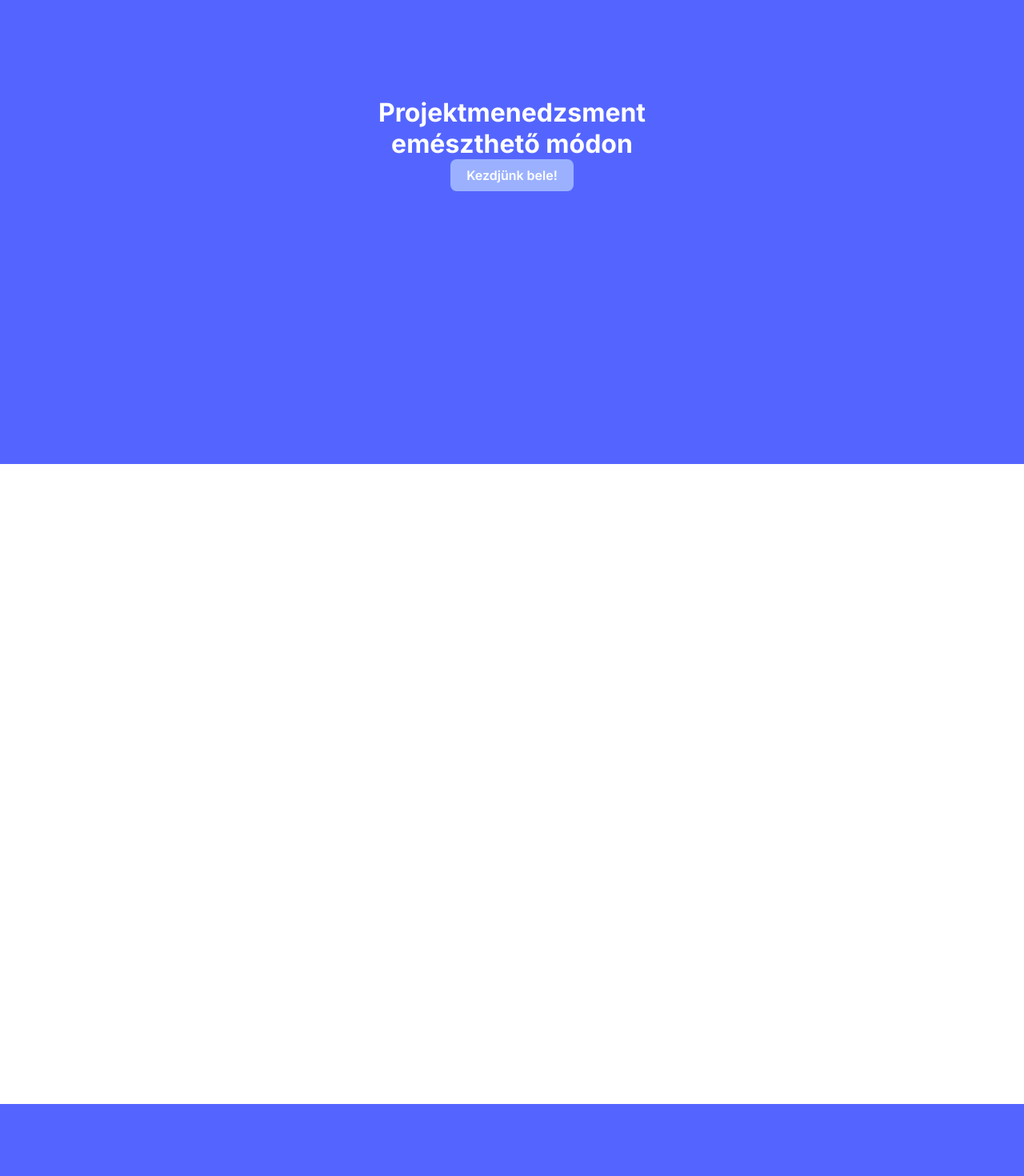
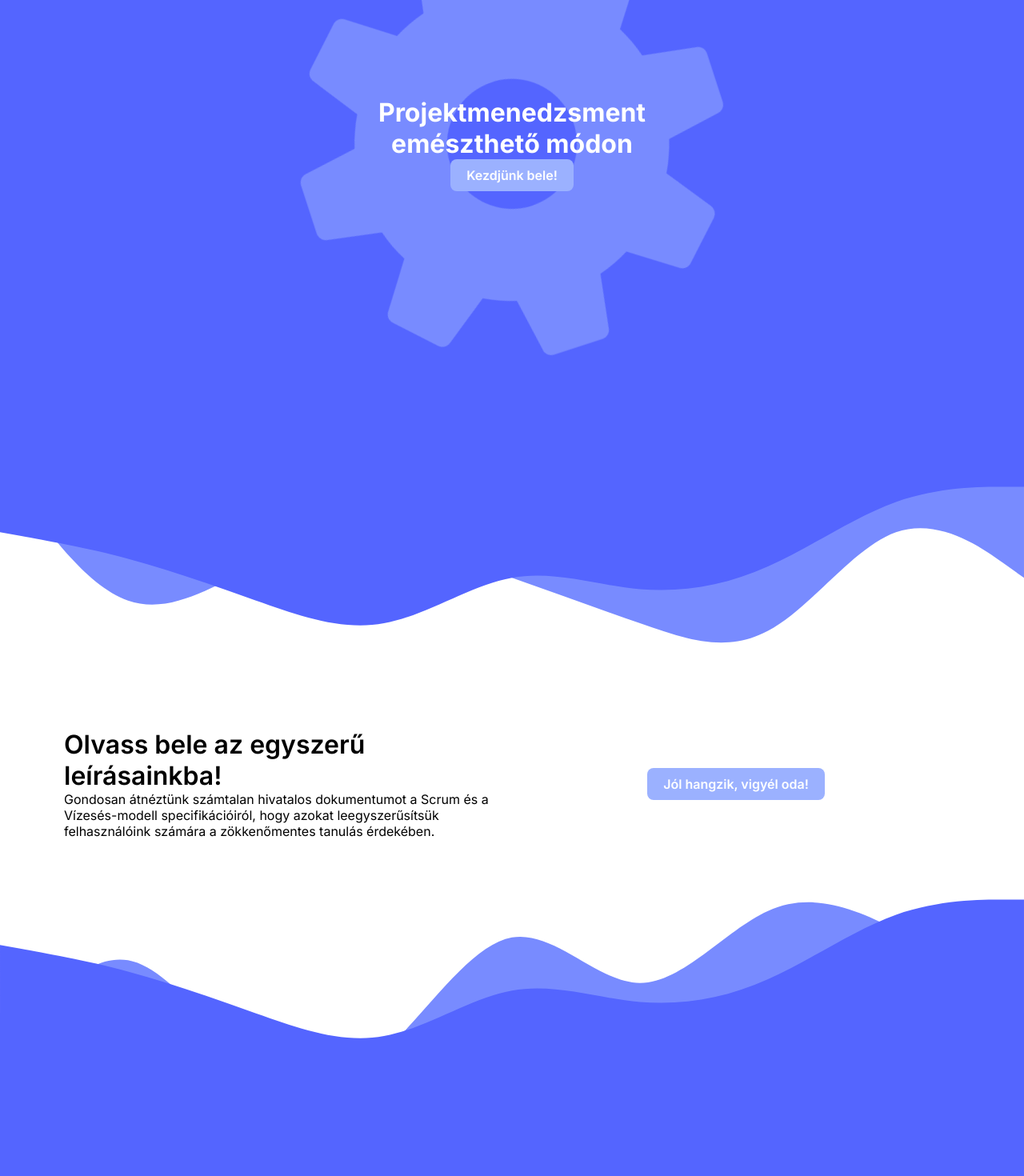
Before and after one commit to WR0NGTH3HU4/SprintStream, a SvelteKit app in the folder app/: page / in a window 1280 px wide. Shown: the part 220-1690 px from the top of the page at 80% size. Built offline with nearby package versions, Linux system fonts and the light colour scheme.

Commit message:
csinaltam valamit de fele idopocsekolas

```diff
--- /dev/null
+++ b/app/src/components/NagyonMenoTransition.svelte
@@ -0,0 +1,15 @@
+{#if ready}
+    <div transition:fly="{{ y: 50, duration: 1000 }}" class={clazz}>
+        <slot></slot>
+    </div>
+{/if}
+
+<script lang="ts">
+    import { fly } from 'svelte/transition';
+    import { onMount } from 'svelte';
+
+    let clazz;
+    export {clazz as class};
+    let ready = false;
+    onMount(() => { ready = true; });
+</script>
--- a/app/src/routes/+layout.svelte
+++ b/app/src/routes/+layout.svelte
@@ -10,7 +10,7 @@
         margin: 0;
     }
 
-    :global(html, body) {
+    :global(body) {
         width: 100vw;
         min-height: 100vh;
         box-sizing: border-box;
--- a/app/src/routes/+page.svelte
+++ b/app/src/routes/+page.svelte
@@ -1,15 +1,31 @@
 <main>
     <section>
+        <div class="back">
+            <img src="gear.svg" alt="">
+        </div>
         <div class="front">
             <span class="title">Projektmenedzsment emészthető módon</span>
             <a href="#leirasok" class="button">Kezdjünk bele!</a>
         </div>
-        <div class="back">
-
-        </div>
     </section>
     <section id="leirasok">
-        <div></div>
+        <svg xmlns="http://www.w3.org/2000/svg" viewBox="0 0 1440 320">
+            <path fill="#788BFF" fill-opacity="1" d="M0,0L30,42.7C60,85,120,171,180,192C240,213,300,171,360,144C420,117,480,107,540,112C600,117,660,139,720,160C780,181,840,203,900,224C960,245,1020,267,1080,234.7C1140,203,1200,117,1260,96C1320,75,1380,117,1410,138.7L1440,160L1440,0L1410,0C1380,0,1320,0,1260,0C1200,0,1140,0,1080,0C1020,0,960,0,900,0C840,0,780,0,720,0C660,0,600,0,540,0C480,0,420,0,360,0C300,0,240,0,180,0C120,0,60,0,30,0L0,0Z"></path>
+            <path fill="#5465FF" fill-opacity="1" d="M0,96L30,101.3C60,107,120,117,180,133.3C240,149,300,171,360,192C420,213,480,235,540,224C600,213,660,171,720,160C780,149,840,171,900,176C960,181,1020,171,1080,144C1140,117,1200,75,1260,53.3C1320,32,1380,32,1410,32L1440,32L1440,0L1410,0C1380,0,1320,0,1260,0C1200,0,1140,0,1080,0C1020,0,960,0,900,0C840,0,780,0,720,0C660,0,600,0,540,0C480,0,420,0,360,0C300,0,240,0,180,0C120,0,60,0,30,0L0,0Z"></path>
+        </svg>
+        <div>
+            <div>
+                <span>Olvass bele az egyszerű leírásainkba!</span>
+                <span>Gondosan átnéztünk számtalan hivatalos dokumentumot a Scrum és a Vízesés-modell specifikációiról, hogy azokat leegyszerűsítsük felhasználóink számára a zökkenőmentes tanulás érdekében.</span>
+            </div>
+            <div>
+                <a href="" class="button">Jól hangzik, vigyél oda!</a>
+            </div>
+        </div>
+        <svg xmlns="http://www.w3.org/2000/svg" viewBox="0 0 1440 320">
+            <path fill="#788BFF" fill-opacity="1" d="M0,256L30,218.7C60,181,120,107,180,117.3C240,128,300,224,360,266.7C420,309,480,299,540,245.3C600,192,660,96,720,85.3C780,75,840,149,900,149.3C960,149,1020,75,1080,48C1140,21,1200,43,1260,74.7C1320,107,1380,149,1410,170.7L1440,192L1440,320L1410,320C1380,320,1320,320,1260,320C1200,320,1140,320,1080,320C1020,320,960,320,900,320C840,320,780,320,720,320C660,320,600,320,540,320C480,320,420,320,360,320C300,320,240,320,180,320C120,320,60,320,30,320L0,320Z"></path>
+            <path fill="#5465FF" fill-opacity="1" d="M0,96L30,101.3C60,107,120,117,180,133.3C240,149,300,171,360,192C420,213,480,235,540,224C600,213,660,171,720,160C780,149,840,171,900,176C960,181,1020,171,1080,144C1140,117,1200,75,1260,53.3C1320,32,1380,32,1410,32L1440,32L1440,320L1410,320C1380,320,1320,320,1260,320C1200,320,1140,320,1080,320C1020,320,960,320,900,320C840,320,780,320,720,320C660,320,600,320,540,320C480,320,420,320,360,320C300,320,240,320,180,320C120,320,60,320,30,320L0,320Z"></path>
+        </svg>
     </section>
     <section>
 
@@ -22,6 +38,12 @@
 <style lang="scss">
     @import '../scss/palette.scss';
 
+    @keyframes spin {
+        to {
+            transform: rotate(360deg);
+        }
+    }
+
     section {
         display: flex;
         flex-direction: column;
@@ -31,6 +53,10 @@
     section:nth-child(odd) {
         background-color: $blue-0;
         color: white;
+    }
+
+    section:nth-child(even) {
+        justify-content: space-between;
     }
 
     section:nth-child(1) {
@@ -43,10 +69,47 @@
         }
     }
 
-    .front {
+    section:nth-child(2) {
+        & > div {
+            display: flex;
+            padding: 0 5rem;
+
+            & > * {
+                flex-basis: 50%;
+            }
+
+            & > div {
+                display: flex;
+                flex-direction: column;
+                justify-content: center;
+                align-items: center;
+
+                span:nth-child(1) {
+                    font-size: 2rem;
+                    font-weight: 600;
+                }
+            }
+        }
+    }
+
+    .center {
         display: flex;
         flex-direction: column;
         align-items: center;
+    }
+
+    .back {
+        @extend .center;
+        z-index: 0;
+
+        & > img {
+            animation: linear infinite spin 25s;
+        }
+    }
+
+    :global(.front) {
+        @extend .center;
+        z-index: 1;
 
         .title {
             width: 40%;
@@ -75,4 +138,7 @@
 </style>
 
 <script lang="ts">
+	import { fly } from "svelte/transition";
+	import NagyonMenoTransition from "../components/NagyonMenoTransition.svelte";
+
 </script>
--- a/app/tsconfig.json
+++ b/app/tsconfig.json
@@ -8,7 +8,7 @@
 		"resolveJsonModule": true,
 		"skipLibCheck": true,
 		"sourceMap": true,
-		"strict": true
+		"strict": false
 	}
 	// Path aliases are handled by https://kit.svelte.dev/docs/configuration#alias
 	//
```
Also changed, not shown: app/static/gear.svg (added).
